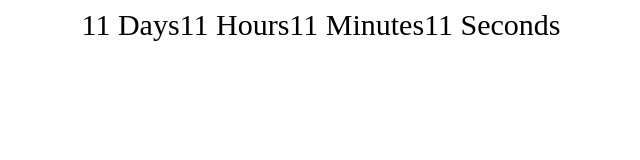
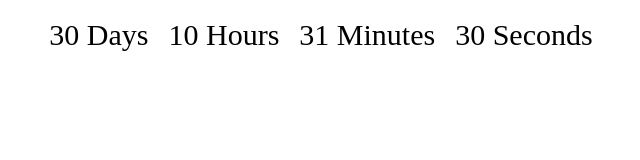
Before and after one commit to MikhailKolomoitsev/goit-js-hw-11-timer, a plain HTML site: page index.html in a window 1280 px wide. Shown: the whole page, without its empty margins (319-959 px from the left). Drawn offline with Linux system fonts and the light colour scheme.

Commit message:
innitial

```diff
--- a/index.js
+++ b/index.js
@@ -1,27 +1,45 @@
 class CountdownTimer{
-
-    constructor(selector, targetDate) {
-        this.selector = selector;
-        this. targetDate=targetDate
+    constructor({ selector, targetDate } ) {
+        this.targetDate = targetDate;
+        this.timerId = null;
+        this.timer= document.querySelector(selector)
+    }
+      start() {
+        const target = new Date(this.targetDate)
+        this.timerid = setInterval(() => {
+        const currentDate = Date.now();
+        const diffTime = target - currentDate;
+        const { days, hours, mins, secs } = CountdownTimer.getAllTimeComponents(diffTime);
+        CountdownTimer.changeLayout({ days, hours, mins, secs }, this.timer);
+    }, 500);
+    }
+    static pad(timeValue) {
+        return String(timeValue).padStart(2, '0');
+    }
+    static getAllTimeComponents(time){
+    const days = CountdownTimer.pad(Math.floor(time / (1000 * 60 * 60 * 24)));
+    const hours = CountdownTimer.pad(Math.floor((time % (1000 * 60 * 60 * 24)) / (1000 * 60 * 60)));
+    const mins = CountdownTimer.pad(Math.floor((time % (1000 * 60 * 60)) / (1000 * 60)));
+    const secs = CountdownTimer.pad(Math.floor((time % (1000 * 60)) / 1000));
+    console.log({days, hours, mins, secs});
+    return {days, hours, mins, secs}
     }
 
-    const time=targetDate.getTime()-Date.now()
-    const days = Math.floor(time / (1000 * 60 * 60 * 24));
-const hours = Math.floor((time % (1000 * 60 * 60 * 24)) / (1000 * 60 * 60));
-const mins = Math.floor((time % (1000 * 60 * 60)) / (1000 * 60));
-const secs = Math.floor((time % (1000 * 60)) / 1000);
+    static changeLayout({ days, hours, mins, secs }, layoutSelector) {
+        const daysSelector = layoutSelector.querySelector('span[data-value="days"]')
+        daysSelector.textContent = days
+        const hoursSelector = layoutSelector.querySelector('span[data-value="hours"]')
+        hoursSelector.textContent = hours
+        const minsSelector = layoutSelector.querySelector('span[data-value="mins"]')
+        minsSelector.textContent = mins
+        const secsSelector = layoutSelector.querySelector('span[data-value="secs"]')
+        secsSelector.textContent=secs
+    }
 }
 
-// const new1=new CountdownTimer({
-//   selector: '#timer-1',
-//   targetDate: new Date('Jul 17, 2021'),
-// });
+const new1= new CountdownTimer({
+  selector: '#timer-1',
+  targetDate: 'Jul 17, 2021',
+});
 
-// const time = new1.targetDate.getTime() - Date.now()
-console.log(new Date('Jul 17, 2021').getTime());
-console.log( Date.now());
-
-// const days = Math.floor(time / (1000 * 60 * 60 * 24));
-// const hours = Math.floor((time % (1000 * 60 * 60 * 24)) / (1000 * 60 * 60));
-// const mins = Math.floor((time % (1000 * 60 * 60)) / (1000 * 60));
-// const secs = Math.floor((time % (1000 * 60)) / 1000);
+new1.start()
--- a/styles.css
+++ b/styles.css
@@ -4,4 +4,5 @@
 }
 .field {
   font-size: 30px;
+  margin: 10px;
 }
```
